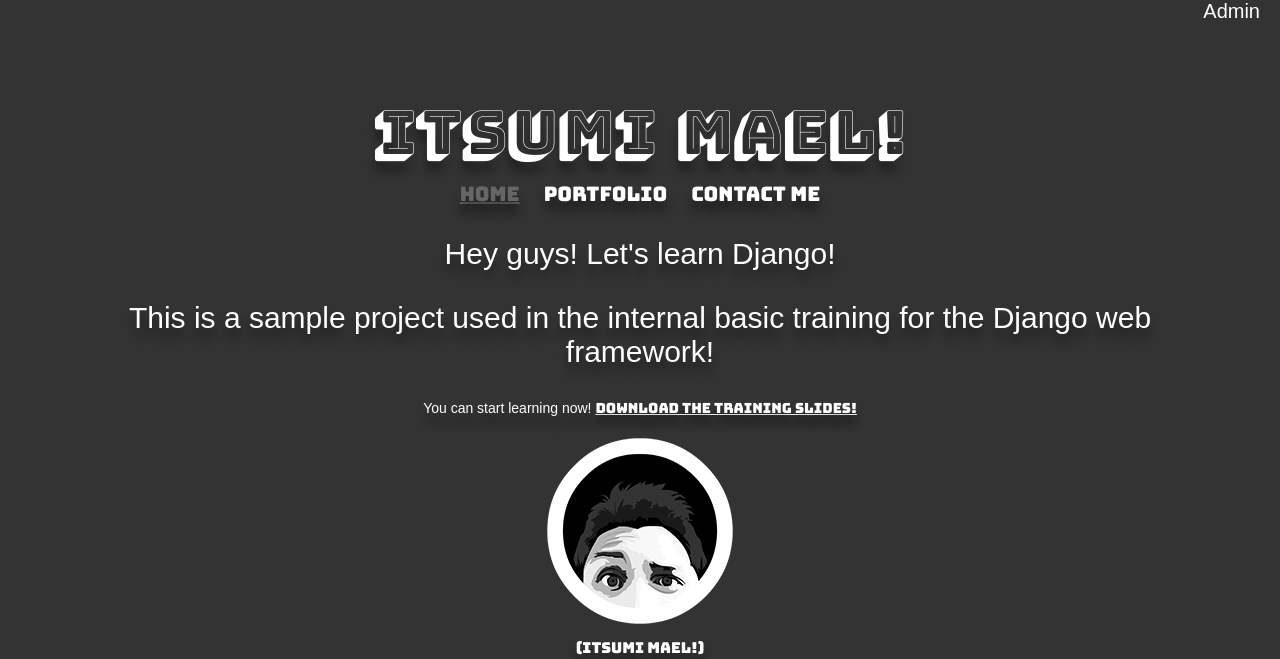
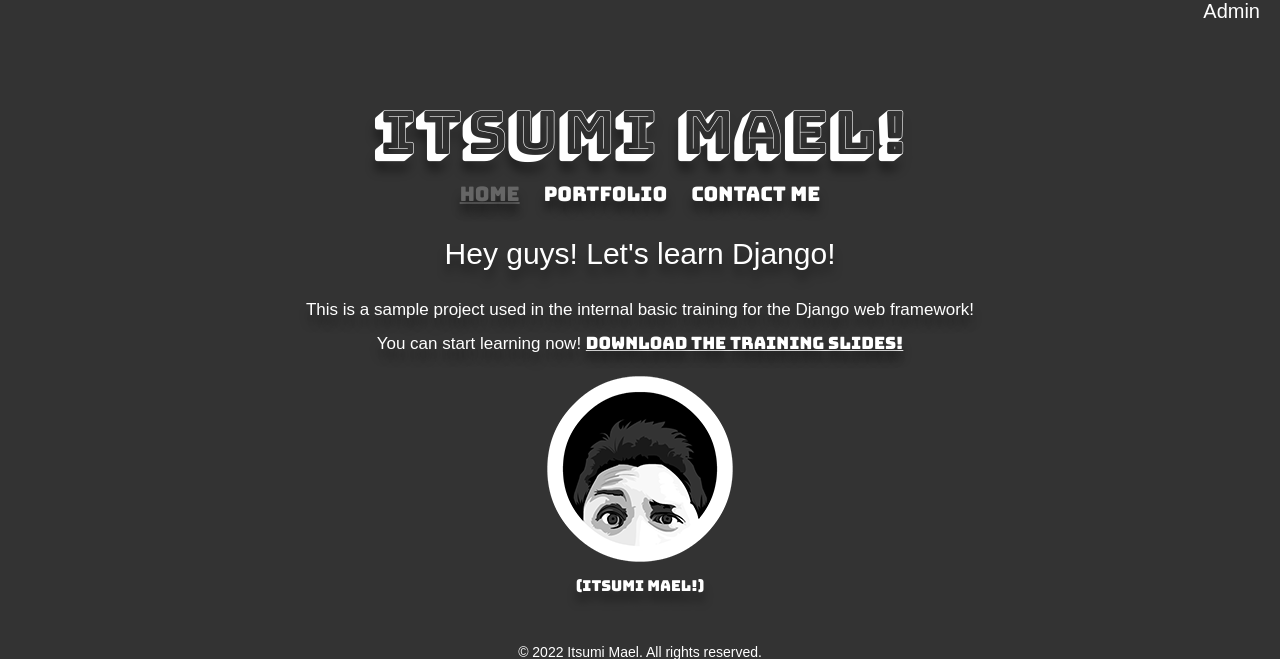
Before and after one commit to maelnasir/maelsite, a Django app: page /home/ in a window 1280 px wide. Shown: the top 659 px of the page. Run offline with Django 4.2, Linux system fonts and the light colour scheme; data comes from the database, SQL or seed files in the repository; some web fonts are replaced.

Commit message:
modified:   static/css/maelapp.css modified:   templates/base_content.html

```diff
--- a/static/css/maelapp.css
+++ b/static/css/maelapp.css
@@ -4,7 +4,7 @@ a { text-decoration: none; font-family: 'Bungee', sans-serif; }
 h1 { font-family: 'Bungee Shade', sans-serif; font-weight: 400; font-size: 60px; line-height: 65px; padding:0; margin: 0; pointer-events: none; }
 h3 { font-family: 'Bungee', sans-serif; font-weight: 400; font-size: 15px; line-height: 15px; padding:0; margin: 10px 0 0; pointer-events: none; }
 p { font-family: 'Bungee Hairline', sans-serif; font-size: 30px; }
-p.paraLearn { font-size: 14px; }
+p.paraLearn { font-size: 17px; line-height: 17px; }
 p.paraLearn > a { color:#fff; text-decoration: underline; }
 p.paraLearn > a:hover { color:#666; }
 img { border: 0 none; }
--- a/templates/base_content.html
+++ b/templates/base_content.html
@@ -2,7 +2,7 @@
 {% load static %}
 
 {% block index %}
-        <p>This is a sample project used in the internal basic training for the Django web framework!</p>
+        <p class="paraLearn">This is a sample project used in the internal basic training for the Django web framework!</p>
         <p class="paraLearn">You can start learning now! <a href="{% static 'pdf/Django 101 - Basic Training.pdf' %}" target="_blank">Download the training slides!</a></p>
         <div class="animate__animated animate__zoomIn">
             {% for x in frontImage %}
```
